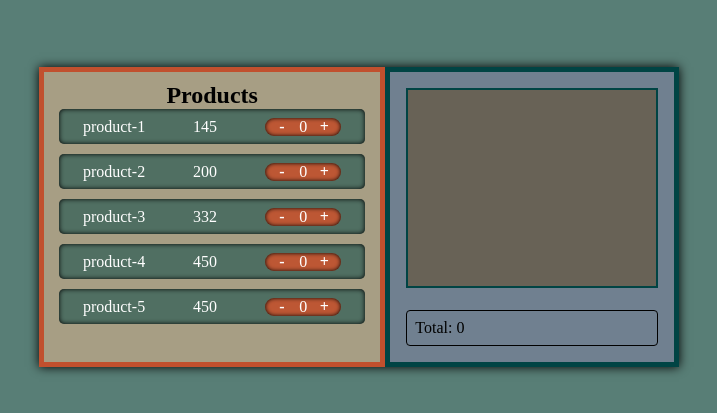
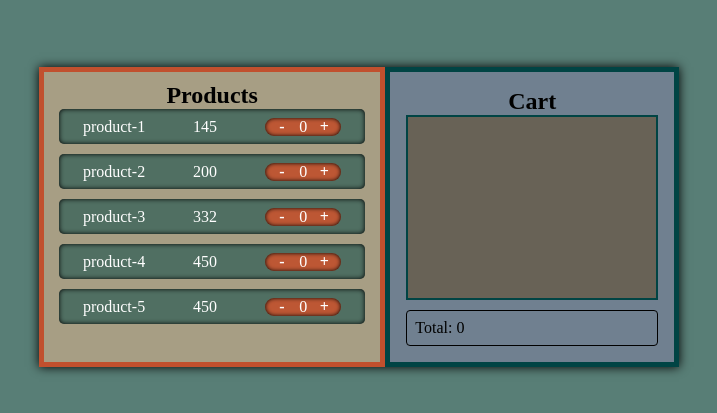
Before and after one commit to aligasad/Add-to-Cart-V1, a plain HTML site: page index.html in a window 1280 px wide. Shown: the part 183-596 px from the top of the page, without its empty margins (281-998 px from the left). Drawn offline with Linux system fonts and the light colour scheme.

Commit message:
Update index.html

```diff
--- a/index.html
+++ b/index.html
@@ -15,6 +15,7 @@
       </div>
     </div>
     <div id="cart" class="cart">
+      <h2>Cart</h2>
       <div class="list">
 
       </div>
```
